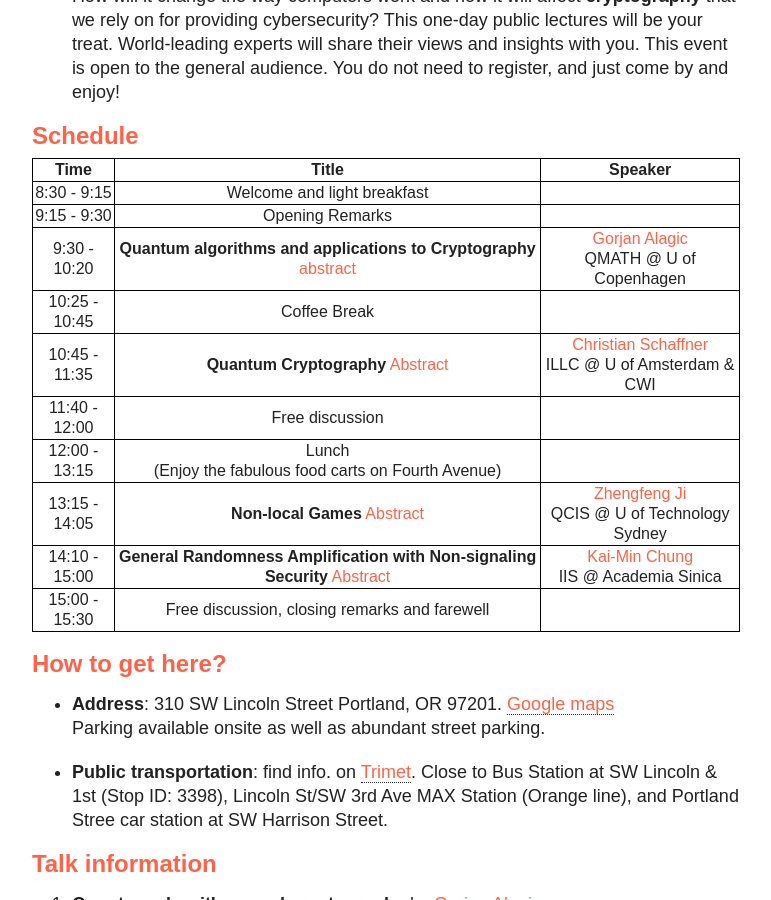
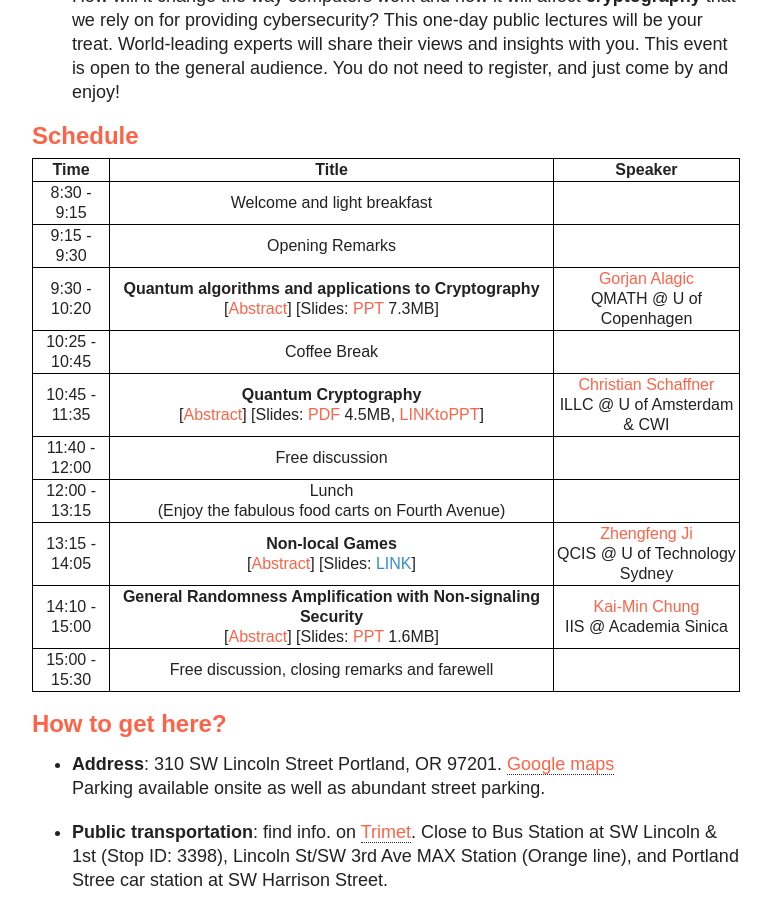
Before and after one commit to fangsonghub/fangsonghub.github.io, a Jekyll site: the page built from activity/w17qpdx/index.md, in a window 1280 px wide and 900 px high, scrolled down 400 px. Shown: the whole window, without its empty margins (254-1025 px from the left). Built offline with Jekyll 4.4.1, drawn with Linux system fonts in a browser that asks for light colours; nearby versions of some CDN libraries.

Commit message:
slides w17

```diff
--- a/activity/w17qpdx/index.md
+++ b/activity/w17qpdx/index.md
@@ -26,13 +26,13 @@ extreme weather. Plenty of food provided!</i>
 | :---------: |:----------:|:-----:|
 |8:30 - 9:15 | Welcome and light breakfast||
 |9:15 - 9:30| Opening Remarks||
-| 9:30 - 10:20  | **Quantum algorithms and applications to Cryptography** [abstract](#ga)| [Gorjan Alagic](http://www.alagic.org/) <br> QMATH @ U of Copenhagen |
+| 9:30 - 10:20  | **Quantum algorithms and applications to Cryptography** [[Abstract](#ga)] [Slides: [PPT]({{base}}/activity/w17qpdx/GAlagic.pptx) 7.3MB]| [Gorjan Alagic](http://www.alagic.org/) <br> QMATH @ U of Copenhagen |
 | 10:25 - 10:45 | Coffee Break      |  |
-| 10:45 - 11:35 | **Quantum Cryptography**  [Abstract](#cs)    | [Christian Schaffner](http://homepages.cwi.nl/~schaffne/) <br> ILLC @ U of Amsterdam & CWI |
+| 10:45 - 11:35 | **Quantum Cryptography** <br> [[Abstract](#cs)] [Slides: [PDF]({{base}}/activity/w17qpdx/CSchaffner.pdf) 4.5MB, [LINKtoPPT](http://homepages.cwi.nl/~schaffne/talks.php)]    | [Christian Schaffner](http://homepages.cwi.nl/~schaffne/) <br> ILLC @ U of Amsterdam & CWI |
 | 11:40 - 12:00 | Free discussion |
 | 12:00 - 13:15 | Lunch <br>(Enjoy the fabulous food carts on Fourth Avenue) |  |
-| 13:15 - 14:05 | **Non-local Games** [Abstract](#zj)| [Zhengfeng Ji](https://scholar.google.ca/citations?user=2uXdu7AAAAAJ) <br> QCIS @ U of Technology Sydney|
-| 14:10 - 15:00 | **General Randomness Amplification with Non-signaling Security** [Abstract](#kc) | [Kai-Min Chung](http://www.iis.sinica.edu.tw/~kmchung/) <br> IIS @ Academia Sinica |
+| 13:15 - 14:05 | **Non-local Games** <br>[[Abstract](#zj)] [Slides: [LINK]()]| [Zhengfeng Ji](https://scholar.google.ca/citations?user=2uXdu7AAAAAJ) <br> QCIS @ U of Technology Sydney|
+| 14:10 - 15:00 | **General Randomness Amplification with Non-signaling Security** <br>[[Abstract](#kc)] [Slides: [PPT]({{base}}/activity/w17qpdx/KMChung.pptx) 1.6MB] | [Kai-Min Chung](http://www.iis.sinica.edu.tw/~kmchung/) <br> IIS @ Academia Sinica |
 | 15:00 - 15:30 | Free discussion, closing remarks and farewell| |
 {:.mbtablestyle}
 
```
Also changed, not shown: 3 other files.
